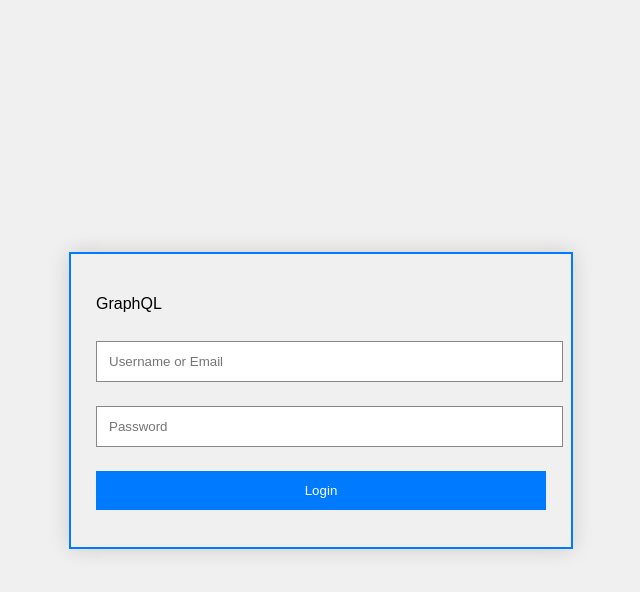
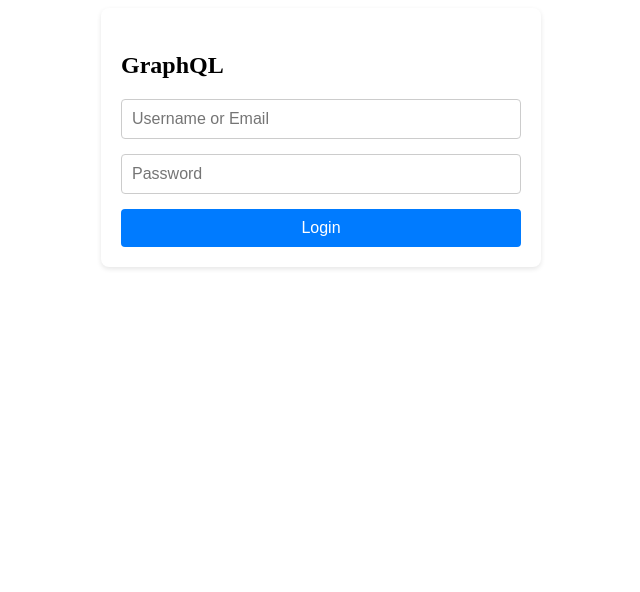
Before and after one commit to BOH1CA/testql, a plain HTML site: page index.html in a window 1280 px wide. Shown: the whole page, without its empty margins (319-959 px from the left). Drawn offline with Linux system fonts and the light colour scheme.

Commit message:
Add files via upload

```diff
--- a/style.css
+++ b/style.css
@@ -1,126 +1,75 @@
-body {
-    font-family: Arial, sans-serif;
-    margin: 0;
-    height: 100vh;
-    display: flex;
-    justify-content: center;
-    align-items: center;
-    background-color: #f0f0f0;
+/* Header Styles */
+#header {
+    display: flex; /* Use flexbox for layout */
+    justify-content: space-between; /* Space between title and logout button */
+    align-items: center; /* Center items vertically */
+    background-color: #f8f8f8; /* Light background color */
+    padding: 10px 20px; /* Padding for spacing */
+    box-shadow: 0 2px 5px rgba(0, 0, 0, 0.1); /* Subtle shadow */
 }
 
-#loginForm {
-    width: 100%;
-    max-width: 450px;
-    padding: 25px;
-    border: 2px solid #007bff;
-    box-shadow: 0 0 20px rgba(0, 0, 0, 0.15);
+/* Title Styles */
+#title {
+    font-size: 24px; /* Font size for the title */
+    font-weight: bold; /* Bold text */
 }
 
-#loginForm input {
-    width: 98%;
-    padding: 12px;
-    margin: 12px 0;
-    border: 1px solid #888;
+/* Stat Page Styles */
+#statPage {
+    display: flex; /* Use flexbox for layout */
+    flex-direction: column; /* Stack children vertically */
+    align-items: center; /* Center align items */
+    padding: 20px; /* Padding for spacing */
 }
 
-#loginForm button {
-    width: 100%;
-    padding: 12px;
-    margin: 12px 0;
-    background-color: #007bff;
-    border: none;
-    color: white;
-    cursor: pointer;
+/* Cross Container Styles */
+#crossContainer {
+    display: flex; /* Use flexbox for layout */
+    justify-content: space-between; /* Space between main sections */
+    width: 100%; /* Full width */
+    margin-top: 20px; /* Margin above the cross container */
 }
 
-#error-message {
-    color: #d9534f;
-    display: none;
+/* Login Form Styles */
+#loginForm {
+    display: flex; /* Use flexbox for layout */
+    flex-direction: column; /* Stack inputs vertically */
+    background-color: #ffffff; /* White background */
+    padding: 20px; /* Padding for spacing */
+    border-radius: 8px; /* Rounded corners */
+    box-shadow: 0 2px 5px rgba(0, 0, 0, 0.1); /* Subtle shadow */
+    max-width: 400px; /* Max width for the form */
+    margin: auto; /* Center the form */
 }
 
-#statPage {
-    width: 100%;
-    height: 99%;
-    display: flex;
-    justify-content: center;
-    align-items: center;
-    margin: auto;
+/* Title Styles for the Form */
+#title {
+    font-size: 24px; /* Font size for the title */
+    margin-bottom: 20px; /* Margin below the title */
 }
 
-#crossContainer {
-    display: flex;
-    flex-wrap: wrap;
-    width: 100%;
-    height: 100%;
-    justify-content: center;
-    align-items: center;
+/* Input Field Styles */
+input[type="text"],
+input[type="password"] {
+    padding: 10px; /* Padding for inputs */
+    margin-bottom: 15px; /* Margin below each input */
+    border: 1px solid #ccc; /* Light border */
+    border-radius: 4px; /* Rounded corners for inputs */
+    font-size: 16px; /* Font size for inputs */
 }
 
-#userInfo, #xpInfo {
-    width: 48%;
-    height: 35%;
-    display: flex;
-    flex-direction: column;
-    justify-content: center;
-    align-items: center;
-    box-shadow: 0 0 20px rgba(0, 0, 0, 0.1);
-    border: 2px solid #007bff;
-    margin: 15px;
+/* Button Styles */
+button {
+    background-color: #007bff; /* Button color */
+    color: white; /* Button text color */
+    padding: 10px; /* Padding for button */
+    border: none; /* No border */
+    border-radius: 4px; /* Rounded corners for button */
+    cursor: pointer; /* Pointer cursor on hover */
+    font-size: 16px; /* Font size for button */
 }
 
-#skillsGraph, #skillCircle {
-    width: 48%;
-    height: 60%;
-    display: flex;
-    flex-direction: column;
-    justify-content: center;
-    align-items: center;
-    box-shadow: 0 0 20px rgba(0, 0, 0, 0.1);
-    border: 2px solid #007bff;
-    margin: 15px;
+/* Button Hover Effect */
+button:hover {
+    background-color: #0056b3; /* Darker shade on hover */
 }
-
-#skillBasicSVG {
-    width: 100%;
-    height: 100%;
-    top: 0;
-    left: 0;
-}
-
-#userInfo button {
-    width: 95%;
-    padding: 12px;
-    margin: 15px 0;
-    background-color: #007bff;
-    border: none;
-    color: white;
-    cursor: pointer;
-}
-
-#skillsGraph {
-    overflow: hidden; /* Ensure content does not overflow */
-    position: relative; /* Needed for absolute positioning */
-}
-
-#skillsGraph:hover .stats-svg {
-    transition: transform 0.1s ease-in-out; /* Smooth transition */
-}
-
-.line {
-    fill: none;
-    stroke: #0056b3;
-    stroke-width: 2;
-}
-
-.dot {
-    fill: #dc3545;
-}
-
-.label {
-    font-size: 12px;
-    fill: #333;
-    user-select: none; /* Prevent text selection/highlighting */
-    -webkit-user-select: none; /* For Safari */
-    -moz-user-select: none; /* For Firefox */
-    -ms-user-select: none; /* For Internet Explorer/Edge */
-}
```
